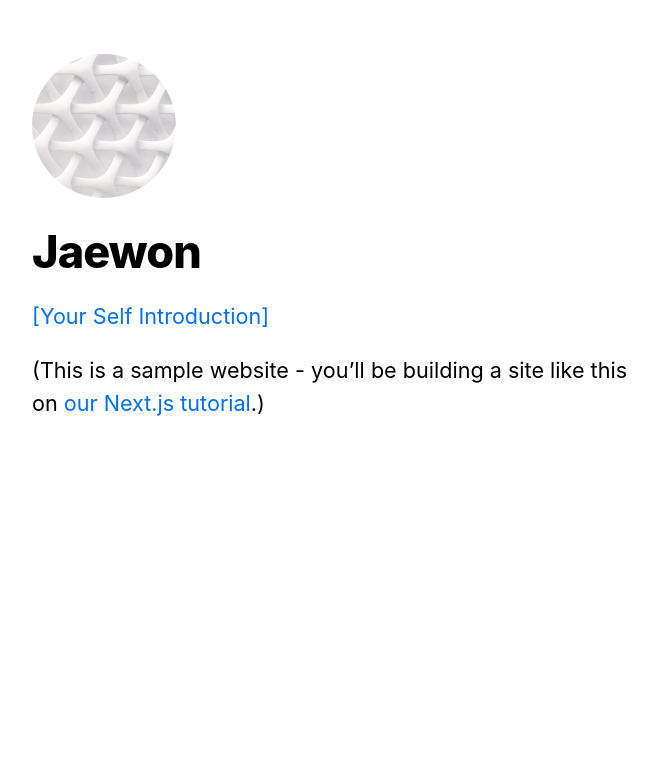
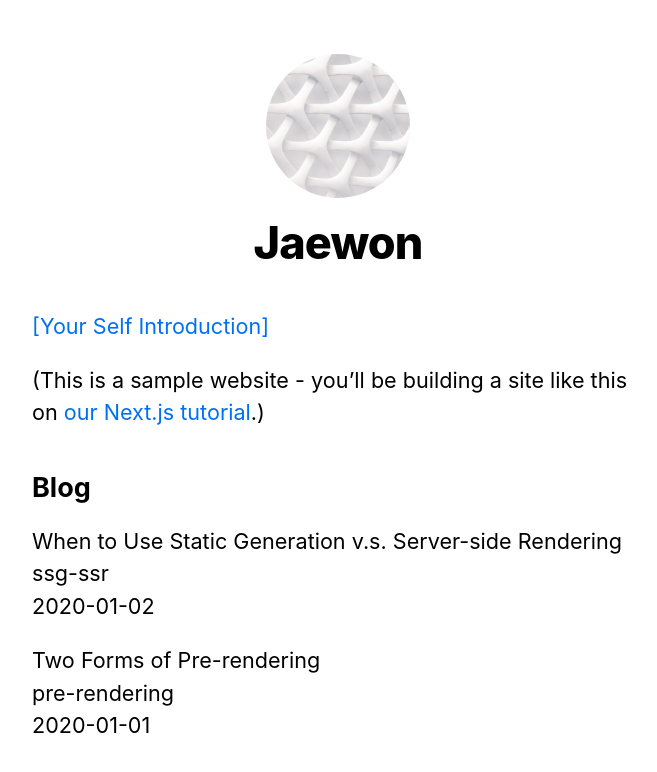
Before and after one commit to kw22228/react-s, a Next.js app in the folder nextjs/nextjs-blog/: page / in a window 1280 px wide. Shown: the top 772 px of the page, without its empty margins (302-959 px from the left). Built offline with nearby package versions, Linux system fonts and the light colour scheme.

Commit message:
SSG, SSR

```diff
--- a/nextjs/nextjs-blog/components/layout.js
+++ b/nextjs/nextjs-blog/components/layout.js
@@ -21,7 +21,7 @@
                 <meta name="og:title" content={siteTitle} />
                 <meta name="twitter:card" content="summary_large_image" />
             </Head>
-            <header className={styles.haeder}>
+            <header className={styles.header}>
                 {home ? (
                     <>
                         <Image
--- a/nextjs/nextjs-blog/pages/index.js
+++ b/nextjs/nextjs-blog/pages/index.js
@@ -1,9 +1,11 @@
 import Head from 'next/head';
 import Link from 'next/link';
 import Layout, { siteTitle } from '../components/layout';
+import { getSortedPostsData } from '../lib/posts';
 import utilStyles from '../styles/utils.module.css';
 
-export default function Home() {
+export default function Home({ allPostsData }) {
+    console.log(allPostsData);
     return (
         <Layout home>
             <Head>
@@ -23,6 +25,33 @@
                     .)
                 </p>
             </section>
+            <section
+                className={`${utilStyles.headingMd} ${utilStyles.padding1px}`}
+            >
+                <h2 className={utilStyles.headingLg}>Blog</h2>
+                <ul className={utilStyles.list}>
+                    {allPostsData.map(({ id, date, title }) => {
+                        return (
+                            <li className={utilStyles.listItem} key={id}>
+                                {title}
+                                <br />
+                                {id}
+                                <br />
+                                {date}
+                            </li>
+                        );
+                    })}
+                </ul>
+            </section>
         </Layout>
     );
 }
+
+export async function getStaticProps() {
+    const allPostsData = getSortedPostsData();
+    return {
+        props: {
+            allPostsData,
+        },
+    };
+}
```
